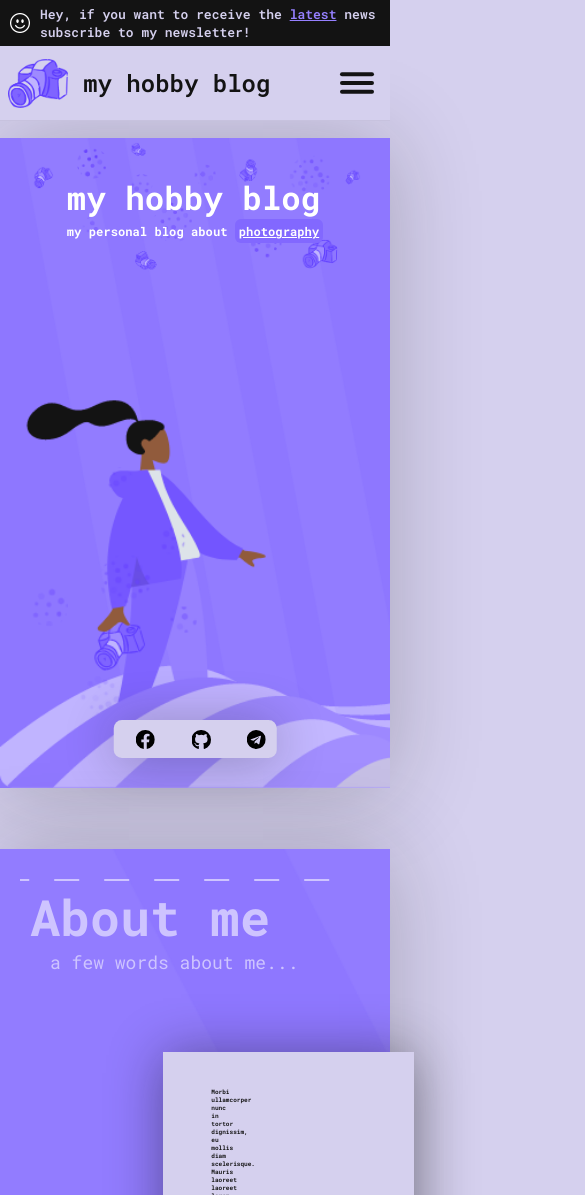
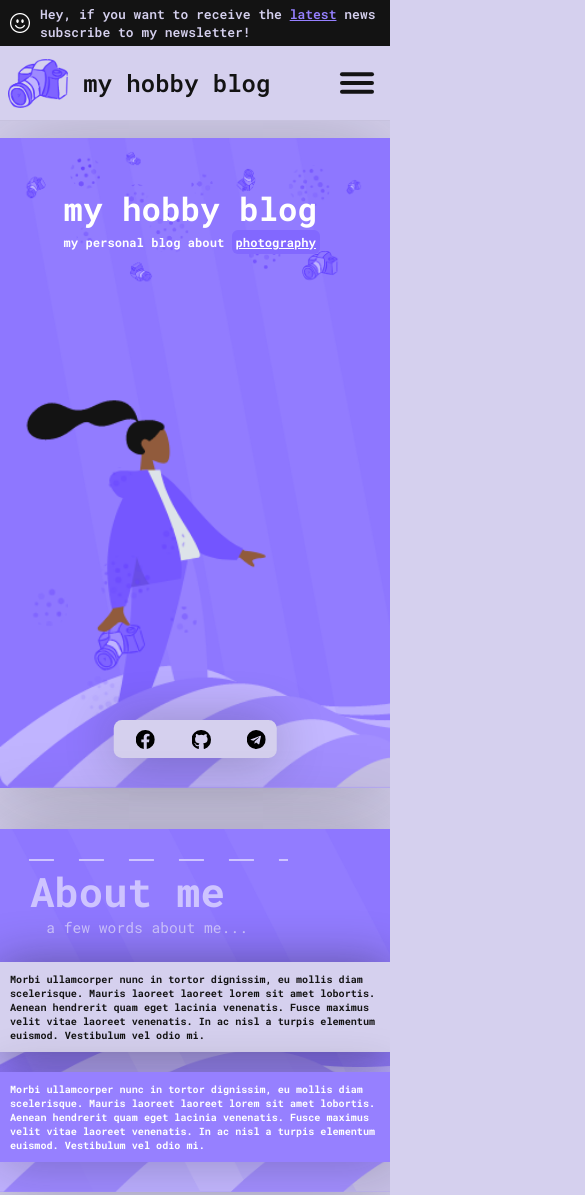
Before and after one commit to rackowsky/my-hobby-blog, a Gatsby site: page / in a window 390 px wide. Shown: the top 1195 px of the page, 585 px wide, since content can reach past the window. Built offline with nearby package versions, Linux system fonts and the light colour scheme; Gatsby itself is replaced by a stand-in of ours.

Commit message:
added responsive to first two sections, added proper spacing between each section

```diff
--- a/src/components/headerSection/index.style.js
+++ b/src/components/headerSection/index.style.js
@@ -1,5 +1,6 @@
 import styled from "styled-components"
 import { theme } from "../../styles/theme"
+import ViewportCalculator from "../../styles/viewportCalculator"
 
 export const HeaderSectionWrapper = styled.div`
     width: fit-content;
@@ -26,11 +27,48 @@ export const HeaderSectionWrapper = styled.div`
 
     > h1 {
         color: #cec4ff;
-        font-size: 50px;
+        font-size: ${ViewportCalculator(50, "desktop")};
+
+        @media ${theme.media.desktop} {
+            font-size: 50px;
+        }
+        @media ${theme.media.laptop} {
+            font-size: ${ViewportCalculator(50, "laptop")};
+        }
+        @media ${theme.media.tablet} {
+            font-size: ${ViewportCalculator(50, "tablet")};
+        }
+        @media ${theme.media.largeMobile} {
+            font-size: ${ViewportCalculator(50, "largeMobile")};
+        }
+        @media ${theme.media.mobile} {
+            font-size: ${ViewportCalculator(50, "mobile")};
+        }
     }
     > p {
         color: #cec4ff;
-        font-size: 18px;
-        margin-left: 20px;
+        font-size: ${ViewportCalculator(18, "desktop")};
+        margin-left: ${ViewportCalculator(20, "desktop")};
+
+        @media ${theme.media.desktop} {
+            font-size: 18px;
+            margin-left: 20px;
+        }
+        @media ${theme.media.laptop} {
+            font-size: ${ViewportCalculator(18, "laptop")};
+            margin-left: ${ViewportCalculator(20, "laptop")};
+        }
+        @media ${theme.media.tablet} {
+            font-size: ${ViewportCalculator(18, "tablet")};
+            margin-left: ${ViewportCalculator(20, "tablet")};
+        }
+        @media ${theme.media.largeMobile} {
+            font-size: ${ViewportCalculator(18, "largeMobile")};
+            margin-left: ${ViewportCalculator(20, "largeMobile")};
+        }
+        @media ${theme.media.mobile} {
+            font-size: ${ViewportCalculator(18, "mobile")};
+            margin-left: ${ViewportCalculator(20, "mobile")};
+        }
     }
 `
--- a/src/pages/index.js
+++ b/src/pages/index.js
@@ -12,9 +12,9 @@ const IndexPage = () => {
         <Layout>
             <HeroTemplate />
             <AboutMeTemplate />
-            <MyBlogTemplate />
+            {/* <MyBlogTemplate />
             <ContactTemplate />
-            <QuoteTemplate />
+            <QuoteTemplate /> */}
         </Layout>
     )
 }
--- a/src/templates/index/about-me/index.style.js
+++ b/src/templates/index/about-me/index.style.js
@@ -10,7 +10,7 @@ export const AboutMeTemplateWrapper = styled.div`
     position: relative;
     background: no-repeat center/cover url(${bodyBackground}) #8e77ff;
     margin-top: ${ViewportCalculator(25, "desktop")};
-    margin-bottom: ${ViewportCalculator(50, "desktop")};
+    margin-bottom: ${ViewportCalculator(70, "desktop")};
     margin-left: ${ViewportCalculator(100, "desktop")};
     margin-right: ${ViewportCalculator(100, "desktop")};
     padding: ${ViewportCalculator(15, "desktop")};
@@ -24,7 +24,7 @@ export const AboutMeTemplateWrapper = styled.div`
     }
     @media ${theme.media.laptop} {
         margin-top: ${ViewportCalculator(25, "laptop")};
-        margin-bottom: ${ViewportCalculator(25, "laptop")};
+        margin-bottom: ${ViewportCalculator(70, "laptop")};
         margin-left: ${ViewportCalculator(50, "laptop")};
         margin-right: ${ViewportCalculator(50, "laptop")};
         border-radius: ${ViewportCalculator(45, "laptop")};
@@ -40,11 +40,11 @@ export const AboutMeTemplateWrapper = styled.div`
     }
     @media ${theme.media.largeMobile} {
         margin-top: ${ViewportCalculator(25, "largeMobile")};
-        margin-bottom: ${ViewportCalculator(25, "largeMobile")};
+        margin-bottom: ${ViewportCalculator(50, "largeMobile")};
     }
     @media ${theme.media.mobile} {
         margin-top: ${ViewportCalculator(25, "mobile")};
-        margin-bottom: ${ViewportCalculator(25, "mobile")};
+        margin-bottom: ${ViewportCalculator(50, "mobile")};
     }
 `
 export const ContentWrapper = styled.div`
@@ -64,12 +64,8 @@ export const ContentWrapper = styled.div`
         padding: 0;
     }
     @media ${theme.media.largeMobile} {
-        padding-top: ${ViewportCalculator(40, "largeMobile")};
-        padding-bottom: ${ViewportCalculator(100, "largeMobile")};
     }
     @media ${theme.media.mobile} {
-        padding-top: ${ViewportCalculator(40, "mobile")};
-        padding-bottom: ${ViewportCalculator(100, "mobile")};
     }
 `
 export const P = styled.p`
@@ -87,7 +83,7 @@ export const P = styled.p`
     margin-bottom: 0;
     margin-left: ${(props) =>
         props.isSecondParagraph
-            ? ViewportCalculator(700, "desktop")
+            ? ViewportCalculator(250, "desktop")
             : ViewportCalculator(200, "desktop")};
     margin-right: ${(props) =>
         props.isSecondParagraph
@@ -117,7 +113,7 @@ export const P = styled.p`
     @media ${theme.media.desktop} {
         margin: ${(props) =>
             props.isSecondParagraph
-                ? "-45px 125px 0 700px"
+                ? "-45px 125px 0 250px"
                 : "0 200px 0 200px"};
         padding: ${(props) =>
             props.isSecondParagraph
@@ -126,9 +122,10 @@ export const P = styled.p`
         font-size: 20px;
     }
     @media ${theme.media.laptop} {
+        font-size: ${ViewportCalculator(20, "laptop")};
         margin-left: ${(props) =>
             props.isSecondParagraph
-                ? ViewportCalculator(700, "laptop")
+                ? ViewportCalculator(250, "laptop")
                 : ViewportCalculator(200, "laptop")};
         margin-right: ${(props) =>
             props.isSecondParagraph
@@ -155,74 +152,34 @@ export const P = styled.p`
         border-radius: 0;
         margin: 20px 0;
         padding: 10px;
-        font-size: ${ViewportCalculator(20, "desktop")};
+        font-size: ${ViewportCalculator(20, "tablet")};
     }
     @media ${theme.media.largeMobile} {
-        margin-left: ${(props) =>
-            props.isSecondParagraph
-                ? ViewportCalculator(700, "largeMobile")
-                : ViewportCalculator(200, "largeMobile")};
-        margin-right: ${(props) =>
-            props.isSecondParagraph
-                ? ViewportCalculator(125, "largeMobile")
-                : ViewportCalculator(200, "largeMobile")};
-        padding-top: ${(props) =>
-            props.isSecondParagraph
-                ? ViewportCalculator(35, "largeMobile")
-                : ViewportCalculator(45, "largeMobile")};
-        padding-bottom: ${(props) =>
-            props.isSecondParagraph
-                ? ViewportCalculator(35, "largeMobile")
-                : ViewportCalculator(75, "largeMobile")};
-        padding-left: ${(props) =>
-            props.isSecondParagraph
-                ? ViewportCalculator(35, "largeMobile")
-                : ViewportCalculator(60, "largeMobile")};
-        padding-right: ${(props) =>
-            props.isSecondParagraph
-                ? ViewportCalculator(20, "largeMobile")
-                : ViewportCalculator(250, "largeMobile")};
-        font-size: ${ViewportCalculator(20, "desktop")};
     }
     @media ${theme.media.mobile} {
-        margin-left: ${(props) =>
-            props.isSecondParagraph
-                ? ViewportCalculator(700, "mobile")
-                : ViewportCalculator(200, "mobile")};
-        margin-right: ${(props) =>
-            props.isSecondParagraph
-                ? ViewportCalculator(125, "mobile")
-                : ViewportCalculator(200, "mobile")};
-        padding-top: ${(props) =>
-            props.isSecondParagraph
-                ? ViewportCalculator(35, "mobile")
-                : ViewportCalculator(45, "mobile")};
-        padding-bottom: ${(props) =>
-            props.isSecondParagraph
-                ? ViewportCalculator(35, "mobile")
-                : ViewportCalculator(75, "mobile")};
-        padding-left: ${(props) =>
-            props.isSecondParagraph
-                ? ViewportCalculator(35, "mobile")
-                : ViewportCalculator(60, "mobile")};
-        padding-right: ${(props) =>
-            props.isSecondParagraph
-                ? ViewportCalculator(20, "mobile")
-                : ViewportCalculator(250, "mobile")};
-        font-size: ${ViewportCalculator(20, "desktop")};
     }
 
     &::after {
         display: ${(props) => (props.isSecondParagraph ? "none" : "block")};
         content: "";
-        height: 335px;
+        height: ${ViewportCalculator(335, "desktop")};
         aspect-ratio: 1/1;
         background: no-repeat center/100% url(${SmileEmoji});
         position: absolute;
-        right: -75px;
-        top: -25px;
+        right: -${ViewportCalculator(75, "desktop")};
+        top: -${ViewportCalculator(25, "desktop")};
         filter: grayscale(${(props) => props.theme.invertColorMenu});
 
+        @media ${theme.media.desktop} {
+            height: 335px;
+            right: -75px;
+            top: -25px;
+        }
+        @media ${theme.media.laptop} {
+            height: ${ViewportCalculator(335, "laptop")};
+            right: -${ViewportCalculator(75, "laptop")};
+            top: -${ViewportCalculator(25, "laptop")};
+        }
         @media ${theme.media.tablet} {
             display: none;
         }
--- a/src/templates/index/contact/index.style.js
+++ b/src/templates/index/contact/index.style.js
@@ -8,7 +8,7 @@ import bodyBackground from "../../../utils/imgs/bodyBg/contact.png"
 export const ContactTemplateWrapper = styled.div`
     background: no-repeat center/cover url(${bodyBackground}) #8e77ff;
     margin-top: ${ViewportCalculator(25, "desktop")};
-    margin-bottom: ${ViewportCalculator(50, "desktop")};
+    margin-bottom: ${ViewportCalculator(70, "desktop")};
     margin-left: ${ViewportCalculator(100, "desktop")};
     margin-right: ${ViewportCalculator(100, "desktop")};
     padding: ${ViewportCalculator(15, "desktop")};
@@ -22,7 +22,7 @@ export const ContactTemplateWrapper = styled.div`
     }
     @media ${theme.media.laptop} {
         margin-top: ${ViewportCalculator(25, "laptop")};
-        margin-bottom: ${ViewportCalculator(25, "laptop")};
+        margin-bottom: ${ViewportCalculator(70, "laptop")};
         margin-left: ${ViewportCalculator(50, "laptop")};
         margin-right: ${ViewportCalculator(50, "laptop")};
         border-radius: ${ViewportCalculator(45, "laptop")};
@@ -38,12 +38,12 @@ export const ContactTemplateWrapper = styled.div`
     }
     @media ${theme.media.largeMobile} {
         margin-top: ${ViewportCalculator(25, "largeMobile")};
-        margin-bottom: ${ViewportCalculator(25, "largeMobile")};
+        margin-bottom: ${ViewportCalculator(50, "largeMobile")};
         padding: ${ViewportCalculator(15, "largeMobile")};
     }
     @media ${theme.media.mobile} {
         margin-top: ${ViewportCalculator(25, "mobile")};
-        margin-bottom: ${ViewportCalculator(25, "mobile")};
+        margin-bottom: ${ViewportCalculator(50, "mobile")};
         padding: ${ViewportCalculator(15, "mobile")};
     }
 `
--- a/src/templates/index/hero/index.style.js
+++ b/src/templates/index/hero/index.style.js
@@ -12,7 +12,7 @@ export const HeroTemplateWrapper = styled.div`
     position: relative;
     background: no-repeat left/cover url(${bodyBackground}) #8e77ff;
     margin-top: ${ViewportCalculator(25, "desktop")};
-    margin-bottom: ${ViewportCalculator(75, "desktop")};
+    margin-bottom: ${ViewportCalculator(70, "desktop")};
     margin-left: ${ViewportCalculator(100, "desktop")};
     margin-right: ${ViewportCalculator(100, "desktop")};
     padding: ${ViewportCalculator(15, "desktop")};
@@ -30,7 +30,7 @@ export const HeroTemplateWrapper = styled.div`
     }
     @media ${theme.media.laptop} {
         margin-top: ${ViewportCalculator(25, "laptop")};
-        margin-bottom: ${ViewportCalculator(75, "laptop")};
+        margin-bottom: ${ViewportCalculator(70, "laptop")};
         margin-left: ${ViewportCalculator(50, "laptop")};
         margin-right: ${ViewportCalculator(50, "laptop")};
         border-radius: ${ViewportCalculator(45, "laptop")};
@@ -45,16 +45,16 @@ export const HeroTemplateWrapper = styled.div`
         border-radius: 0;
         padding: ${ViewportCalculator(0, "tablet")};
         min-height: 650px;
-        justify-content: center;
     }
     @media ${theme.media.largeMobile} {
         margin-top: ${ViewportCalculator(25, "largeMobile")};
-        margin-bottom: ${ViewportCalculator(75, "largeMobile")};
+        margin-bottom: ${ViewportCalculator(50, "largeMobile")};
         background: no-repeat left/cover url(${bodyBackgroundSmall}) #8e77ff;
+        justify-content: center;
     }
     @media ${theme.media.mobile} {
         margin-top: ${ViewportCalculator(25, "mobile")};
-        margin-bottom: ${ViewportCalculator(75, "mobile")};
+        margin-bottom: ${ViewportCalculator(50, "mobile")};
     }
 `
 export const HeroContentWrapper = styled.div`
@@ -62,8 +62,8 @@ export const HeroContentWrapper = styled.div`
     width: fit-content;
     height: fit-content;
     position: relative;
-    margin-right: ${ViewportCalculator(105, "desktop")};
-    margin-top: ${ViewportCalculator(65, "desktop")};
+    margin-right: ${ViewportCalculator(10, "desktop")};
+    margin-top: ${ViewportCalculator(10, "desktop")};
     padding: ${ViewportCalculator(75, "desktop")};
 
     @media ${theme.media.desktop} {
@@ -72,32 +72,37 @@ export const HeroContentWrapper = styled.div`
         padding: 55px;
     }
     @media ${theme.media.laptop} {
-        margin-right: ${ViewportCalculator(105, "laptop")};
-        margin-top: ${ViewportCalculator(65, "laptop")};
+        margin-right: ${ViewportCalculator(10, "laptop")};
+        margin-top: ${ViewportCalculator(10, "laptop")};
         padding: ${ViewportCalculator(75, "laptop")};
     }
     @media ${theme.media.tablet} {
-        margin-right: ${ViewportCalculator(0, "tablet")};
-        margin-top: ${ViewportCalculator(0, "tablet")};
-        padding: ${ViewportCalculator(75, "tablet")};
+        margin-right: ${ViewportCalculator(10, "tablet")};
+        margin-top: ${ViewportCalculator(10, "tablet")};
+        padding: ${ViewportCalculator(50, "tablet")};
+    }
+    @media ${theme.media.largeMobile} {
+        margin-right: ${ViewportCalculator(10, "largeMobile")};
+        margin-top: ${ViewportCalculator(10, "largeMobile")};
+        padding: ${ViewportCalculator(65, "largeMobile")};
     }
 
     > h1 {
         font-weight: 700;
         color: #fff;
-        font-size: ${ViewportCalculator(87, "desktop")};
+        font-size: ${ViewportCalculator(70, "desktop")};
 
         @media ${theme.media.desktop} {
             font-size: 65px;
         }
         @media ${theme.media.laptop} {
-            font-size: ${ViewportCalculator(87, "laptop")};
+            font-size: ${ViewportCalculator(70, "laptop")};
         }
         @media ${theme.media.tablet} {
-            font-size: ${ViewportCalculator(70, "tablet")};
+            font-size: ${ViewportCalculator(65, "tablet")};
         }
         @media ${theme.media.largeMobile} {
-            font-size: ${ViewportCalculator(50, "largeMobile")};
+            font-size: ${ViewportCalculator(55, "largeMobile")};
         }
         @media ${theme.media.mobile} {
             font-size: ${ViewportCalculator(40, "mobile")};
--- a/src/templates/index/my-blog/index.style.js
+++ b/src/templates/index/my-blog/index.style.js
@@ -8,7 +8,7 @@ import bodyBackground from "../../../utils/imgs/bodyBg/my-blog.png"
 export const MyBlogTemplateWrapper = styled.div`
     background: no-repeat center/cover url(${bodyBackground}) #8e77ff;
     margin-top: ${ViewportCalculator(25, "desktop")};
-    margin-bottom: ${ViewportCalculator(50, "desktop")};
+    margin-bottom: ${ViewportCalculator(70, "desktop")};
     margin-left: ${ViewportCalculator(100, "desktop")};
     margin-right: ${ViewportCalculator(100, "desktop")};
     padding: ${ViewportCalculator(15, "desktop")};
@@ -22,7 +22,7 @@ export const MyBlogTemplateWrapper = styled.div`
     }
     @media ${theme.media.laptop} {
         margin-top: ${ViewportCalculator(25, "laptop")};
-        margin-bottom: ${ViewportCalculator(25, "laptop")};
+        margin-bottom: ${ViewportCalculator(70, "laptop")};
         margin-left: ${ViewportCalculator(50, "laptop")};
         margin-right: ${ViewportCalculator(50, "laptop")};
         border-radius: ${ViewportCalculator(45, "laptop")};
@@ -38,12 +38,12 @@ export const MyBlogTemplateWrapper = styled.div`
     }
     @media ${theme.media.largeMobile} {
         margin-top: ${ViewportCalculator(25, "largeMobile")};
-        margin-bottom: ${ViewportCalculator(25, "largeMobile")};
+        margin-bottom: ${ViewportCalculator(50, "largeMobile")};
         padding: ${ViewportCalculator(15, "largeMobile")};
     }
     @media ${theme.media.mobile} {
         margin-top: ${ViewportCalculator(25, "mobile")};
-        margin-bottom: ${ViewportCalculator(25, "mobile")};
+        margin-bottom: ${ViewportCalculator(50, "mobile")};
         padding: ${ViewportCalculator(15, "mobile")};
     }
 `
--- a/src/templates/index/quote/index.style.js
+++ b/src/templates/index/quote/index.style.js
@@ -8,7 +8,7 @@ import bodyBackground from "../../../utils/imgs/bodyBg/quote.png"
 export const QuoteTemplateWrapper = styled.div`
     background: no-repeat center/cover url(${bodyBackground}) #8e77ff;
     margin-top: ${ViewportCalculator(25, "desktop")};
-    margin-bottom: ${ViewportCalculator(50, "desktop")};
+    margin-bottom: ${ViewportCalculator(70, "desktop")};
     margin-left: ${ViewportCalculator(100, "desktop")};
     margin-right: ${ViewportCalculator(100, "desktop")};
     padding: ${ViewportCalculator(15, "desktop")};
@@ -23,7 +23,7 @@ export const QuoteTemplateWrapper = styled.div`
     }
     @media ${theme.media.laptop} {
         margin-top: ${ViewportCalculator(25, "laptop")};
-        margin-bottom: ${ViewportCalculator(25, "laptop")};
+        margin-bottom: ${ViewportCalculator(70, "laptop")};
         margin-left: ${ViewportCalculator(50, "laptop")};
         margin-right: ${ViewportCalculator(50, "laptop")};
         border-radius: ${ViewportCalculator(45, "laptop")};
@@ -39,12 +39,12 @@ export const QuoteTemplateWrapper = styled.div`
     }
     @media ${theme.media.largeMobile} {
         margin-top: ${ViewportCalculator(25, "largeMobile")};
-        margin-bottom: ${ViewportCalculator(25, "largeMobile")};
+        margin-bottom: ${ViewportCalculator(50, "largeMobile")};
         padding: ${ViewportCalculator(15, "largeMobile")};
     }
     @media ${theme.media.mobile} {
         margin-top: ${ViewportCalculator(25, "mobile")};
-        margin-bottom: ${ViewportCalculator(25, "mobile")};
+        margin-bottom: ${ViewportCalculator(50, "mobile")};
         padding: ${ViewportCalculator(15, "mobile")};
     }
 `
```
Also changed, not shown: src/utils/imgs/quote.png (added).
